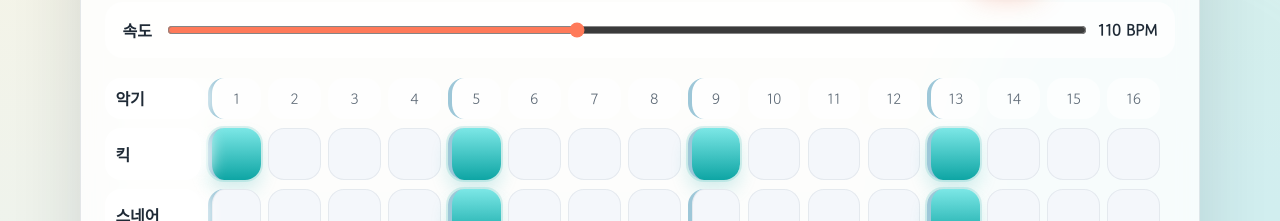
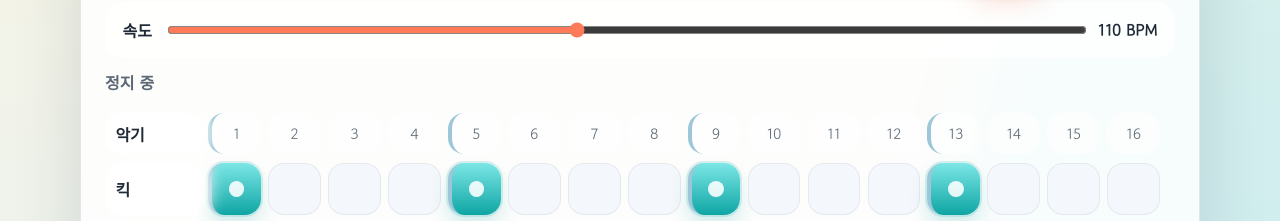
Before and after one commit to WBmaker2/digital-beat-maker, a website: page index.html in a window 1280 px wide. Shown: the part 560-781 px from the top of the page. Drawn offline with Linux system fonts and the light colour scheme.

Commit message:
feat: improve playback and grid feedback

```diff
--- a/app.js
+++ b/app.js
@@ -52,6 +52,7 @@ const slotSelect = document.getElementById("slot-select");
 const patternNameInput = document.getElementById("pattern-name");
 const tempoSlider = document.getElementById("tempo-slider");
 const tempoValue = document.getElementById("tempo-value");
+const playbackProgress = document.getElementById("playback-progress");
 const modeBadge = document.getElementById("mode-badge");
 const modeMessage = document.getElementById("mode-message");
 const shareUrlInput = document.getElementById("share-url");
@@ -68,10 +69,12 @@ const audioEngine = window.DigitalBeatAudio.createAudioEngine({
   },
   renderPlaybackStep() {
     updateGrid();
+    updatePlaybackProgress();
   },
   clearPlaybackStep() {
     currentStep = 0;
     updateGrid();
+    updatePlaybackProgress();
   },
   setFeedback,
 });
@@ -530,6 +533,10 @@ function syncTempoUi() {
   tempoValue.textContent = `${tempo} BPM`;
 }
 
+function updatePlaybackProgress() {
+  playbackProgress.textContent = isPlaying ? `현재 ${currentStep + 1}박 / ${totalSteps}박` : "정지 중";
+}
+
 function syncNameUi() {
   patternNameInput.value = patternName;
 }
@@ -573,6 +580,7 @@ function stopPlayback() {
   currentStep = 0;
   playButton.textContent = "재생";
   audioEngine.stop();
+  updatePlaybackProgress();
 }
 
 function loadBeatIntoComposer(beat, source) {
@@ -809,6 +817,7 @@ async function startPlayback() {
   currentStep = 0;
   playButton.textContent = "정지";
   updateGrid();
+  updatePlaybackProgress();
 }
 
 playButton.addEventListener("click", async () => {
--- a/index.html
+++ b/index.html
@@ -70,6 +70,7 @@
           />
           <output id="tempo-value" for="tempo-slider">110 BPM</output>
         </div>
+        <p id="playback-progress" class="playback-progress" aria-live="polite">정지 중</p>
 
         <div class="grid-wrapper">
           <div class="step-labels" id="step-labels" aria-hidden="true"></div>
--- a/styles.css
+++ b/styles.css
@@ -232,6 +232,12 @@ h3 {
   accent-color: var(--accent);
 }
 
+.playback-progress {
+  margin: 0.7rem 0 0;
+  color: var(--text-muted);
+  font-weight: 700;
+}
+
 .save-share-panel {
   margin-top: 1.2rem;
   padding: 1rem 1.1rem;
@@ -445,9 +451,22 @@ h3 {
   transform: scale(1.03);
 }
 
+.step-button:focus-visible {
+  outline: 3px solid rgba(31, 42, 54, 0.72);
+  outline-offset: 3px;
+}
+
 .step-button.is-active {
   background: linear-gradient(180deg, var(--step-on-glow), var(--step-on));
   box-shadow: 0 0 0 2px rgba(14, 165, 164, 0.15), 0 10px 18px rgba(14, 165, 164, 0.18);
+}
+
+.step-button.is-active::after {
+  content: "";
+  position: absolute;
+  inset: 34% 34%;
+  border-radius: 999px;
+  background: rgba(255, 255, 255, 0.88);
 }
 
 .step-button.is-current {
```
Also changed, not shown: tests/app-behavior.spec.js (+11 -0 lines).
